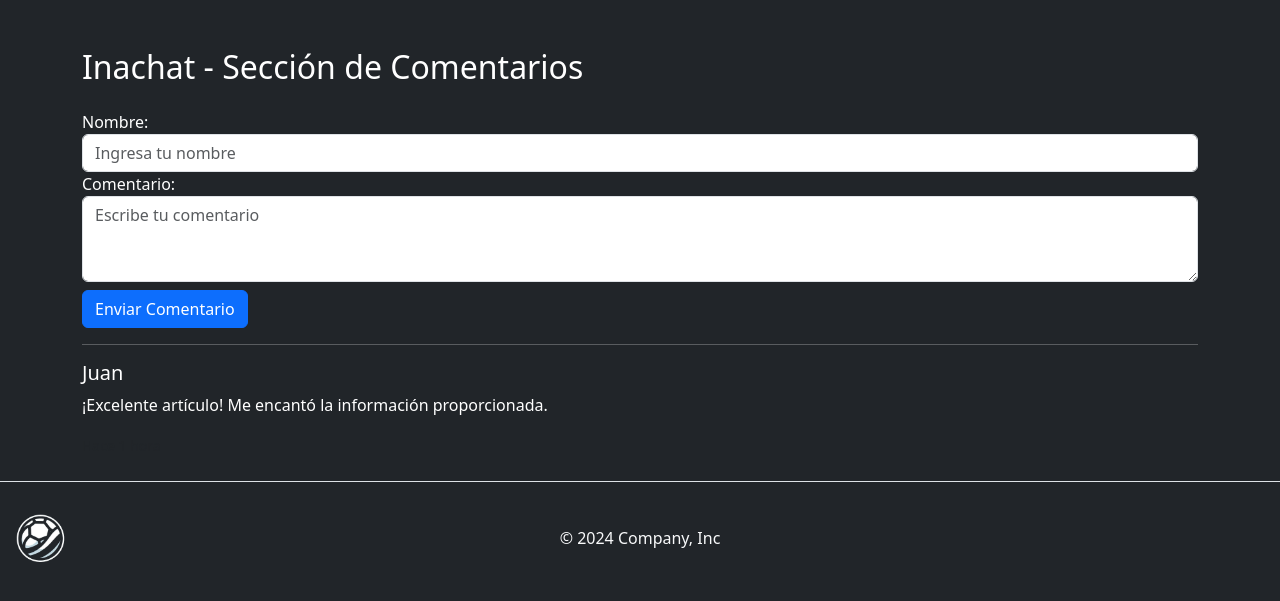
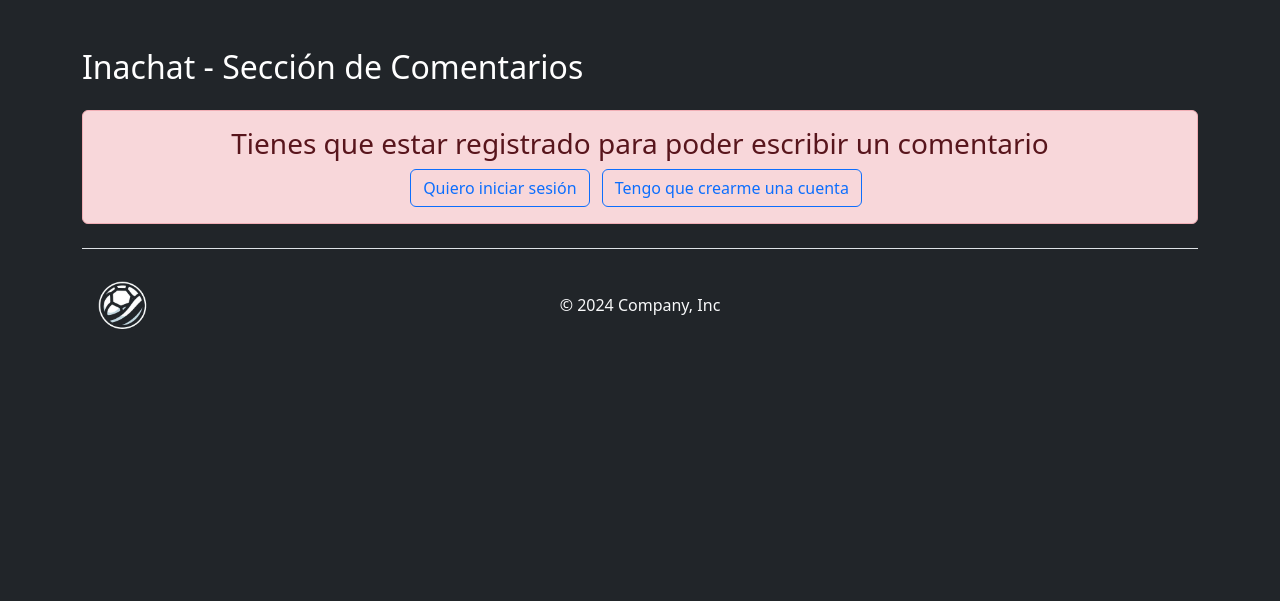
Before and after one commit to IceForClass/Inazuma-Project, a PHP site: page /paginas/Inachat.php in a window 1280 px wide. Shown: the part 113-714 px from the top of the page. Run offline with PHP 8.4, Linux system fonts and the light colour scheme.

Commit message:
Add Some Fixes

```diff
--- a/paginas/Inachat.php
+++ b/paginas/Inachat.php
@@ -1,4 +1,4 @@
-<?php include("../include/extra.inc.php") ?>
+<?php include ("../include/extra.inc.php") ?>
 
 <?php headHTML(); ?>
 
@@ -8,6 +8,11 @@
 
   <div class="container mt-5">
     <h2 class="mb-4">Inachat - Sección de Comentarios</h2>
+
+    <?php
+    if (isset($_SESSION["username"])) {
+      ?>
+
 
       <!-- Formulario para agregar comentarios -->
       <form>
@@ -24,16 +29,23 @@
 
       <hr>
 
-    <!-- Lista de comentarios -->
-    <div class="comments">
-      <!-- Ejemplo de comentario -->
-      <div class="comment">
-        <h5 class="font-weight-bold">Juan</h5>
-        <p>¡Excelente artículo! Me encantó la información proporcionada.</p>
-        <small class="text-muted">Hace 1 hora</small>
-      </div>
-      <!-- Fin del ejemplo -->
-    </div>
+      <?php
+
+    } else { ?>
+
+      <div class="alert alert-danger text-center">
+        <h3>Tienes que estar registrado para poder escribir un comentario</h3>
+        <a href="../paginas/login.php" class="btn btn-outline-primary me-2">Quiero iniciar sesión</a>
+        <a href="../paginas/signup.php" class="btn btn-outline-primary me-2">Tengo que crearme una cuenta</a>      </div>
+
+      <?php
+
+    }
+    ?>
+
+    <!-- Comentarios -->
+    <div>
+
     </div>
 
     <!-- Bootstrap JS y dependencias -->
@@ -43,4 +55,5 @@
     <?php footerHTML(); ?>
 
 </body>
+
 </html>
```
Also changed, not shown: MySql/inazuma.sql (+4 -4 lines). Lines whose indentation alone changed are shown as unchanged.
